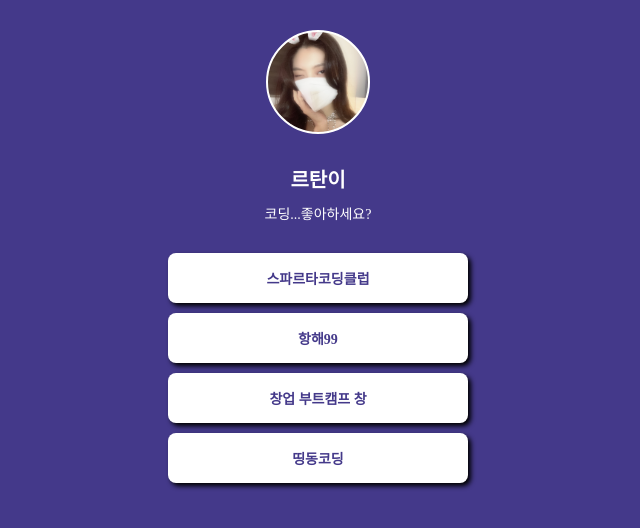
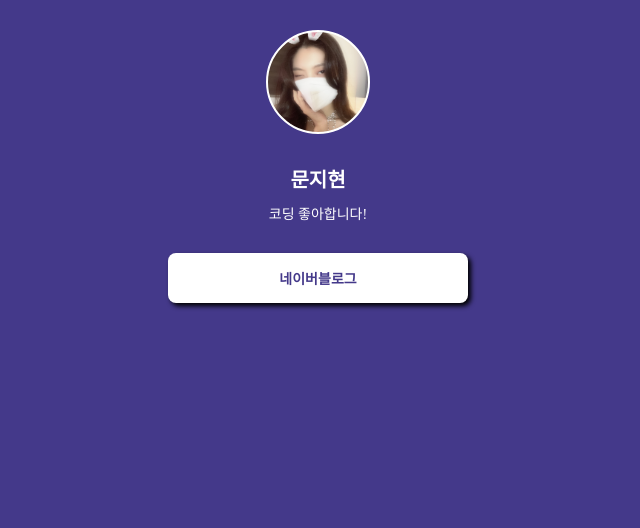
Before and after one commit to Stellamoon970702/mypage, a plain HTML site: page index.html in a window 1280 px wide. Shown: the whole page, without its empty margins (322-962 px from the left). Drawn offline with Linux system fonts and the light colour scheme; a web font is replaced by a local one.

Commit message:
Update index.html

```diff
--- a/index.html
+++ b/index.html
@@ -77,19 +77,16 @@
             }
             .wrap > a:hover{
                 background-color: #d2d2d2;
-                font-size: 20px;
             }
         </style>
     </head>
     <body>
         <div class="wrap">
             <div class="profile"></div>
-            <h1 class="main">르탄이</h1>
-            <p class="sub">코딩...좋아하세요?</p>
-            <a target="_blank" href="https://spartacodingclub.kr/">스파르타코딩클럽</a>
-            <a target="_blank" href="https://hanghae99.spartacodingclub.kr/">항해99</a>
-            <a target="_blank" href="https://chang.spartacodingclub.kr/">창업 부트캠프 창</a>
-            <a target="_blank" href="https://ddingdong.spartacodingclub.kr/">띵동코딩</a>
+            <h1 class="main">문지현</h1>
+            <p class="sub">코딩 좋아합니다!</p>
+            <a target="_blank" href="https://m.blog.naver.com/stellamjh">네이버블로그</a>
+
         </div>
     </body>
 </html>
```
